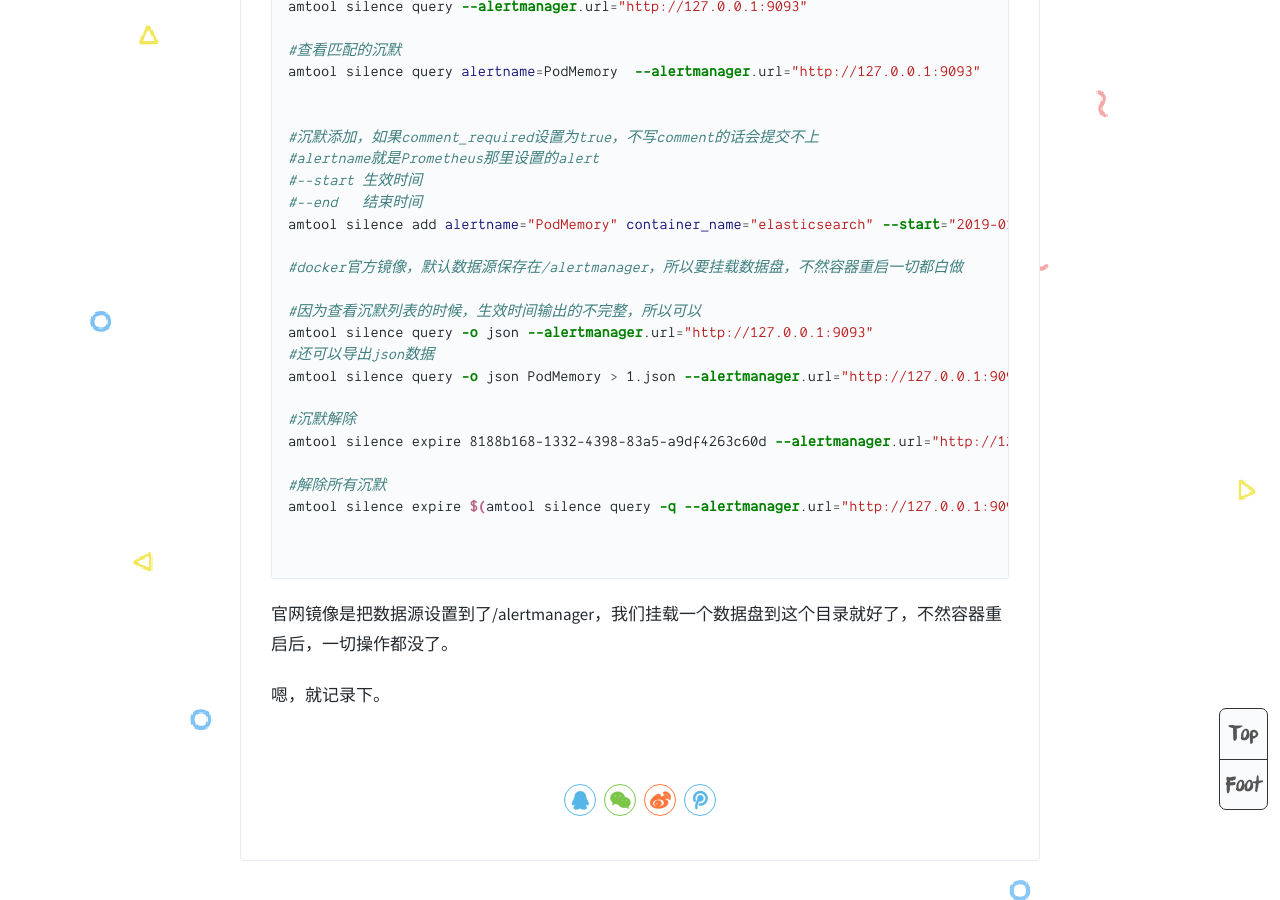
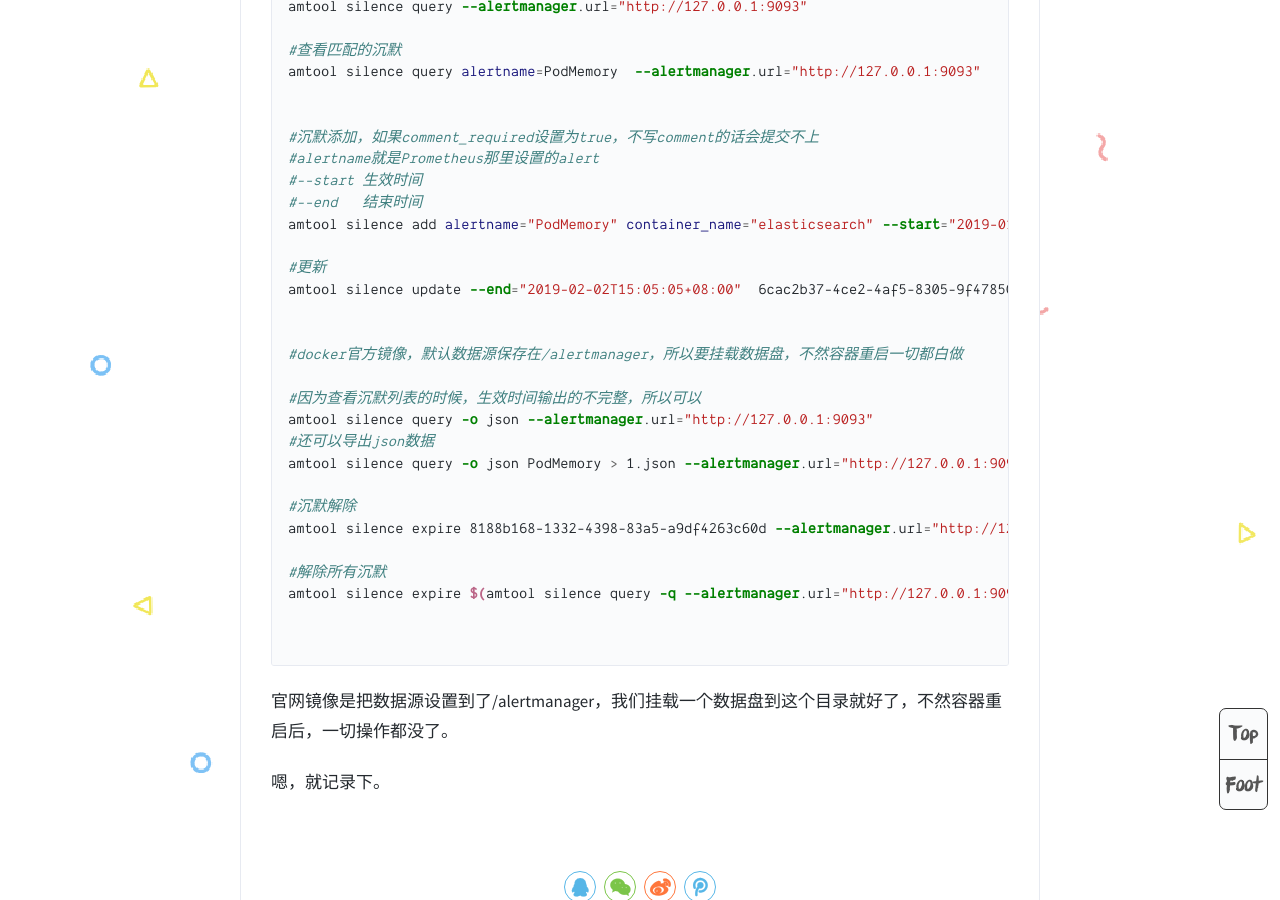
Before and after one commit to WuChenLinux/yw, a Jekyll site: the page built from _posts/2018-11-22-Alertmanager-amtool.md, in a window 1280 px wide and 900 px high, scrolled down 1915 px. Built offline with Jekyll 4.4.1, drawn with Linux system fonts in a browser that asks for light colours; comment, search, counter and statistics services are not loaded.

Commit message:
Update 2018-11-22-Alertmanager-amtool.md

```diff
--- a/_posts/2018-11-22-Alertmanager-amtool.md
+++ b/_posts/2018-11-22-Alertmanager-amtool.md
@@ -73,6 +73,10 @@ amtool silence query alertname=PodMemory  --alertmanager.url="http://127.0.0.1:9
 #--end   结束时间
 amtool silence add alertname="PodMemory" container_name="elasticsearch" --start="2019-01-02T15:04:05+08:00" --end="2019-01-02T15:05:05+08:00" --comment="test"  -a "wuchen" --alertmanager.url="http://127.0.0.1:9093"
 
+#更新
+amtool silence update --end="2019-02-02T15:05:05+08:00"  6cac2b37-4ce2-4af5-8305-9f47850d72a4  --alertmanager.url="http://127.0.0.1:9093"
+
+
 #docker官方镜像，默认数据源保存在/alertmanager，所以要挂载数据盘，不然容器重启一切都白做
 
 #因为查看沉默列表的时候，生效时间输出的不完整，所以可以
```
